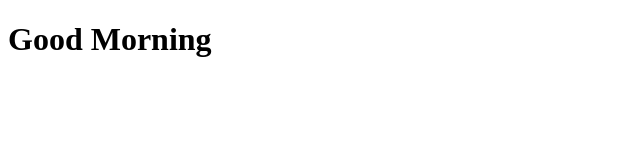
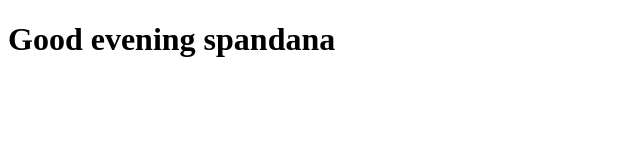
Before and after one commit to ChSaimanikanta/git_practise, a plain HTML site: page index.html in a window 1280 px wide. Shown: the whole page, without its empty margins (0-640 px from the left). Drawn offline with Linux system fonts and the light colour scheme.

Commit message:
changes in 9th line

```diff
--- a/index.html
+++ b/index.html
@@ -6,6 +6,7 @@
     <title>Document</title>
 </head>
 <body>
-    <h1>Good Morning</h1>
+    <h1>Good evening spandana</h1>
+
 </body>
 </html>
```
